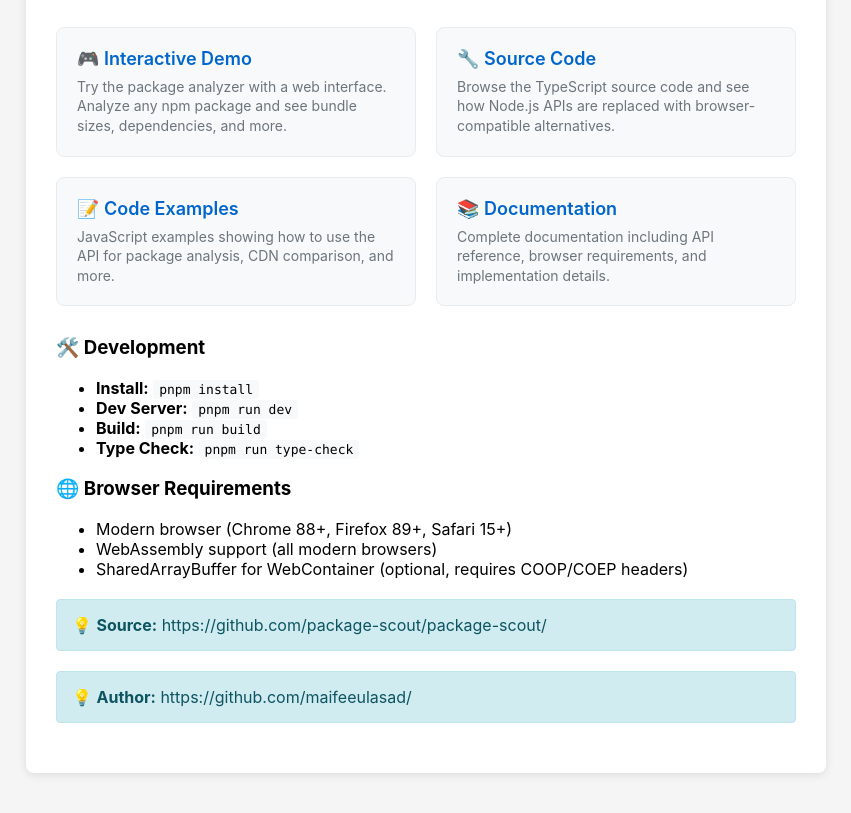
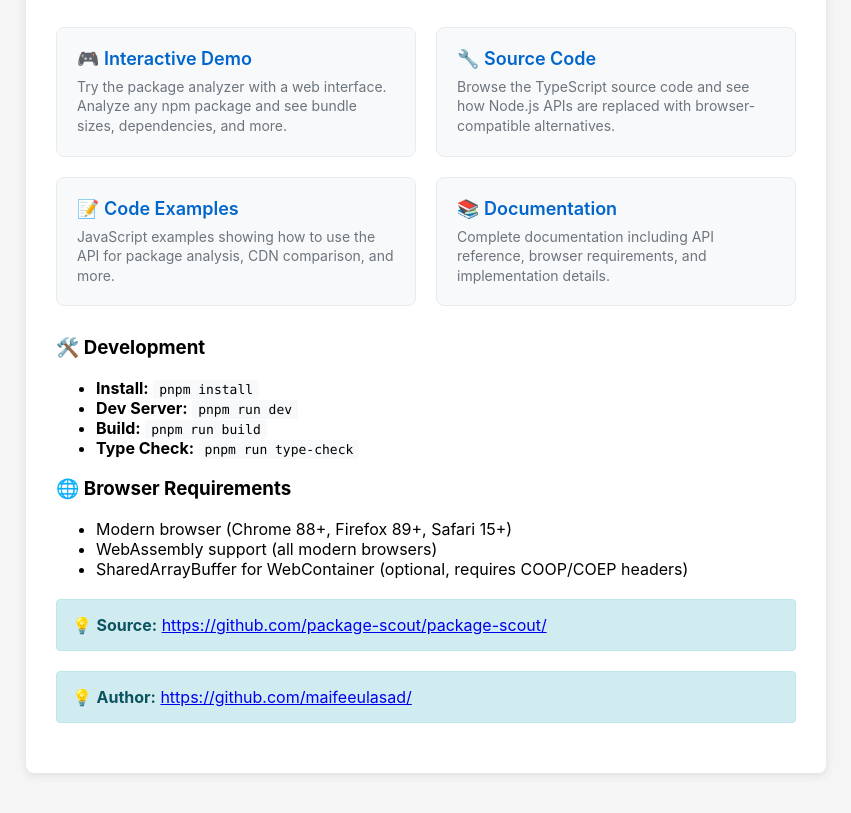
Before and after one commit to package-scout/package-scout, a website built with Vite: page index.html in a window 1280 px wide. Shown: the part 175-988 px from the top of the page, without its empty margins (214-1065 px from the left). Built offline with nearby package versions, Linux system fonts and the light colour scheme.

Commit message:
[ux]: made link anchor;

```diff
--- a/index.html
+++ b/index.html
@@ -170,10 +170,10 @@ fetch('/src/index.ts').then(r => r.text()).then(console.log)</code></pre> -->
             💡 <strong>Note:</strong> This is a proof-of-concept implementation showing how to migrate Node.js-only tools to browser-compatible versions using WebAssembly and modern web APIs.
         </div> -->
         <div class="status status-info">
-            💡 <strong>Source:</strong> https://github.com/package-scout/package-scout/
+            💡 <strong>Source:</strong> <a href="https://github.com/package-scout/package-scout/" target="_blank">https://github.com/package-scout/package-scout/</a>
         </div>
         <div class="status status-info">
-            💡 <strong>Author:</strong> https://github.com/maifeeulasad/
+            💡 <strong>Author:</strong> <a href="https://github.com/maifeeulasad/" target="_blank">https://github.com/maifeeulasad/</a>
         </div>
     </div>
 
```
